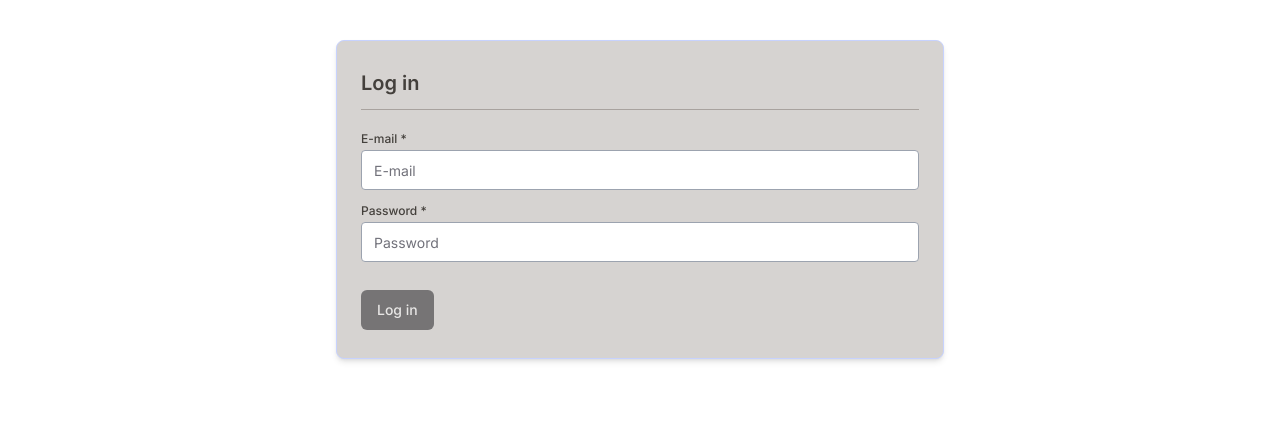
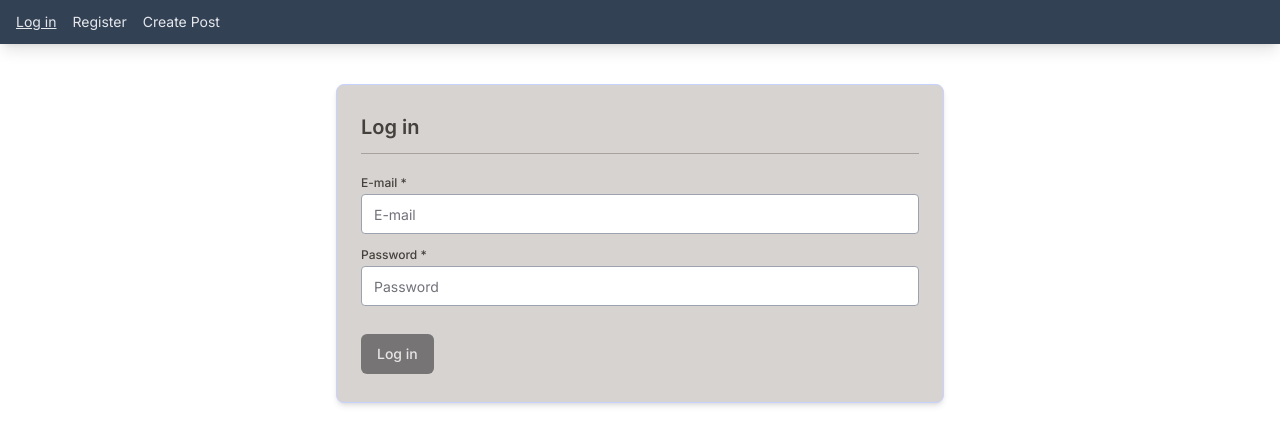
Before and after one commit to TvrtkoM/md-blog, a Next.js app: page /auth/login in a window 1280 px wide. Shown: the top 444 px of the page. Built offline with nearby package versions, Linux system fonts and the light colour scheme; no server answers.

Commit message:
basic navbar

```diff
--- a/package.json
+++ b/package.json
@@ -12,6 +12,7 @@
     "@hookform/resolvers": "^3.3.4",
     "@prisma/client": "^5.11.0",
     "@radix-ui/react-label": "^2.0.2",
+    "@radix-ui/react-navigation-menu": "^1.1.4",
     "@radix-ui/react-slot": "^1.0.2",
     "@reduxjs/toolkit": "^2.2.2",
     "@tanstack/react-query": "^5.28.6",
--- a/src/app/auth/login/page.tsx
+++ b/src/app/auth/login/page.tsx
@@ -1,3 +1,4 @@
+"use client";
 import LoginUserForm from "@/components/forms/LoginUserForm";
 import { useSearchParams } from "next/navigation";
 import { Suspense } from "react";
--- a/src/app/layout.tsx
+++ b/src/app/layout.tsx
@@ -3,6 +3,7 @@ import { Inter } from "next/font/google";
 import "./globals.css";
 import RootProvider from "@/providers/RootProvider";
 import Alert from "@/components/Alert";
+import NavBar from "@/components/NavBar";
 
 const inter = Inter({ subsets: ["latin"] });
 
@@ -21,6 +22,7 @@ export default function RootLayout({
       <body className={inter.className}>
         <RootProvider>
           <Alert />
+          <NavBar />
           {children}
         </RootProvider>
       </body>
--- /dev/null
+++ b/src/components/NavBar.tsx
@@ -0,0 +1,55 @@
+"use client";
+import { cn } from "@/lib/utils";
+import { useUserContext } from "@/providers/UserProvider";
+import Link from "next/link";
+import { usePathname } from "next/navigation";
+import { FC } from "react";
+
+interface NavBarItemProps {
+  label: string;
+  selected: boolean;
+  path: string;
+}
+
+const NavBarItem: FC<NavBarItemProps> = ({ label, selected, path }) => {
+  return (
+    <Link
+      href={path}
+      className={cn("text-gray-200", {
+        underline: selected
+      })}
+    >
+      {label}
+    </Link>
+  );
+};
+
+const NavBar = () => {
+  const { user } = useUserContext();
+  const path = usePathname();
+  return (
+    <div className="h-11 w-full bg-slate-700 shadow-lg">
+      <div className="container h-full max-w-screen-xl px-4">
+        <div className="flex items-center h-full text-gray-200 space-x-4 text-sm">
+          <NavBarItem
+            label="Log in"
+            selected={path === "/auth/login"}
+            path="/auth/login"
+          />
+          <NavBarItem
+            label="Register"
+            selected={path === "/auth/register"}
+            path="/auth/register"
+          />
+          <NavBarItem
+            label="Create Post"
+            selected={path === "/post/create"}
+            path="/post/create"
+          />
+        </div>
+      </div>
+    </div>
+  );
+};
+
+export default NavBar;
```
Also changed, not shown: 1 other file (tests, documents, lock files or other folders).
